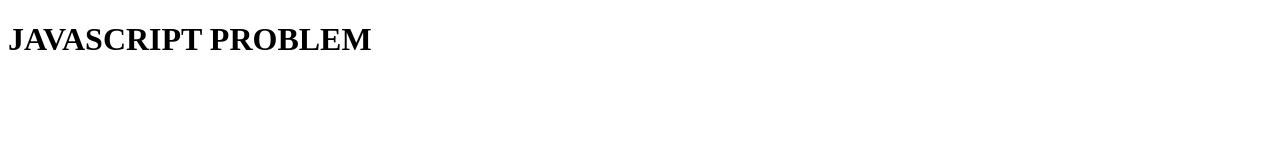
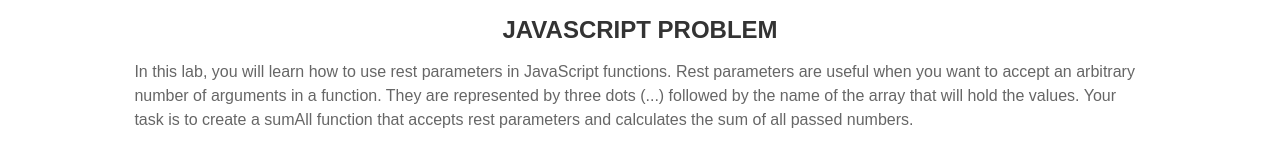
Before and after one commit to rajan7227/Javascript-challenges, a plain HTML site: page Easy/Problem 1/index.html in a window 1280 px wide. Drawn offline with Linux system fonts and the light colour scheme.

Commit message:
file structure

```diff
--- a/Easy/Problem 1/index.html
+++ b/Easy/Problem 1/index.html
@@ -4,9 +4,31 @@
     <meta charset="UTF-8">
     <meta name="viewport" content="width=device-width, initial-scale=1.0">
     <title>Document</title>
+    <style>
+        /* Style for the h1 element */
+        h1 {
+            color: #333; /* Text color */
+            font-family: Arial, sans-serif; /* Font family */
+            font-size: 24px; /* Font size */
+            text-align: center; /* Text alignment */
+        }
+
+        /* Style for the p element */
+        p {
+            color: #666; /* Text color */
+            font-family: Arial, sans-serif; /* Font family */
+            font-size: 16px; /* Font size */
+            line-height: 1.5; /* Line spacing */
+            max-width: 80%;
+            margin: auto;
+        }
+    </style>
 </head>
 <body>
     <h1>JAVASCRIPT PROBLEM</h1>
+    <p>In this lab, you will learn how to use rest parameters in JavaScript functions. Rest parameters are useful when you want to accept an arbitrary number of arguments in a function. They are represented by three dots (...) followed by the name of the array that will hold the values.
+
+    Your task is to create a sumAll function that accepts rest parameters and calculates the sum of all passed numbers.</p>
     <script src="./index.js"></script>
 </body>
 </html>
```
